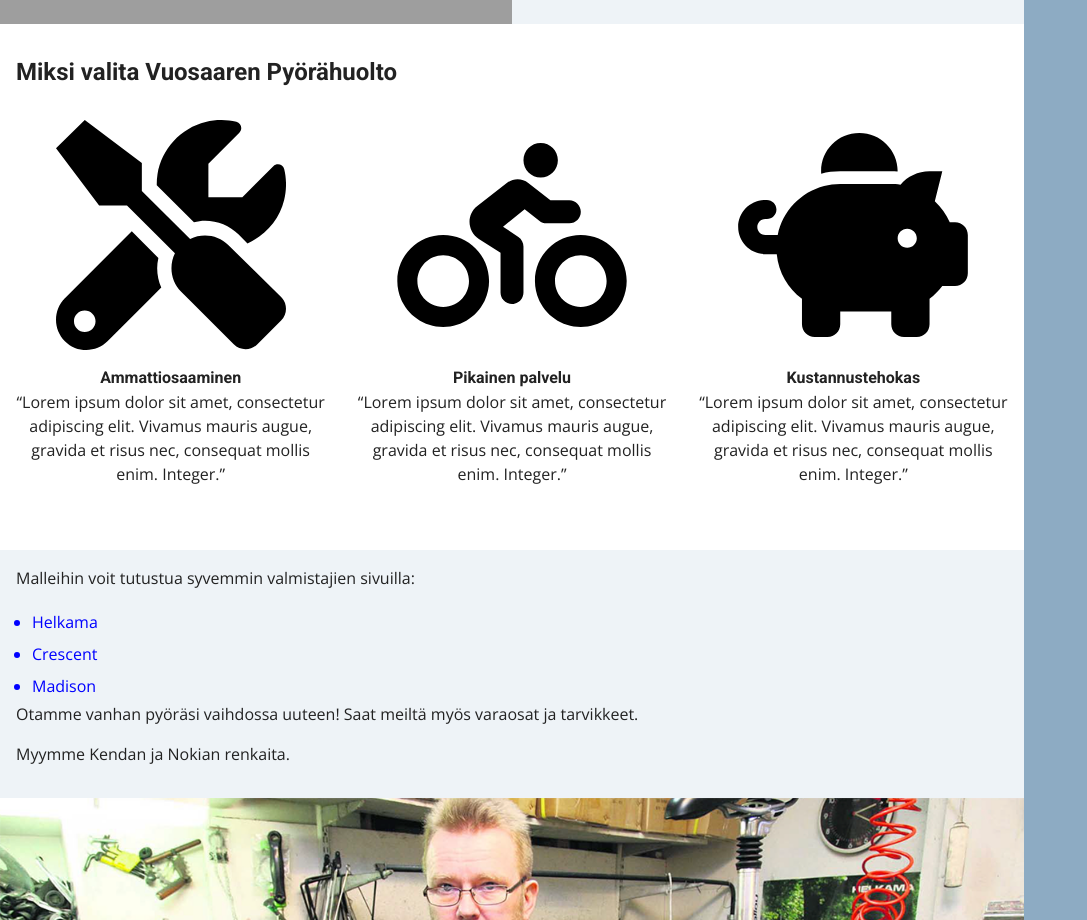
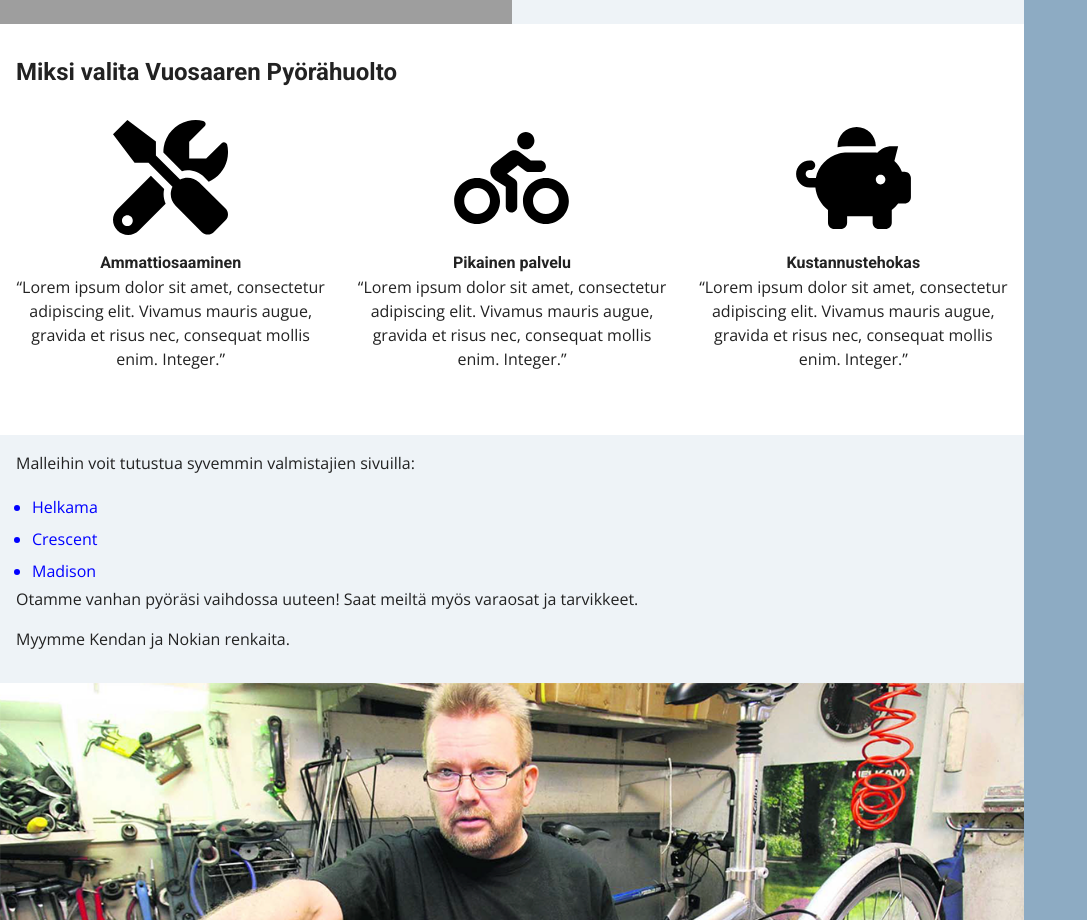
Before and after one commit to otsolap/Vuosaaren-pyorahuolto, a Next.js app: page /polkupyorat in a window 1280 px wide. Shown: the part 1480-2400 px from the top of the page, without its empty margins (0-1087 px from the left). Built offline with nearby package versions, Linux system fonts and the light colour scheme; grey boxes are pictures that could not be loaded.

Commit message:
small styling touches on objects

```diff
--- a/components/newsPage/NewsItem.js
+++ b/components/newsPage/NewsItem.js
@@ -13,8 +13,8 @@ const NewsItem = ({ news }) => {
                                 alt={newsItem.title}
                                 src={newsItem.image}
                                 quality={100}
-                                width={230}
-                                height={230}
+                                width={115}
+                                height={115}
                                 layout="responsive"
                                 objectFit='contain'
                                 objectPosition='center'
--- a/components/salesPage/BenefitItem.js
+++ b/components/salesPage/BenefitItem.js
@@ -12,8 +12,8 @@ const BenefitItem = ({ benefits }) => {
                                 alt={benefit.title}
                                 src={benefit.image}
                                 quality={100}
-                                width={230}
-                                height={230}
+                                width={115}
+                                height={115}
                                 layout="responsive"
                                 objectFit='contain'
                                 objectPosition='center'
--- a/content/repair.json
+++ b/content/repair.json
@@ -2,7 +2,7 @@
   "Hero": {
     "DesktopHeroImage": "/images/pyorahuolto.jpeg",
     "ImageAltText": "Vuosaaren Pyörähuollon liike",
-    "MobileHeroImage": "/images/pyorahuolto_sakke.jpg",
+    "MobileHeroImage": "/images/pyorahuolto.jpeg",
     "HeroTitle": ""
   },
   "Services": {
--- a/public/admin/config.yml
+++ b/public/admin/config.yml
@@ -65,7 +65,7 @@ collections:
           - { label: "Osion otsikko", name: "SectionTitle", widget: "string", required: false}
           - label: "Hyödyt"
             name: "benefits"
-            hint: "Kuvan suositeltu koko on 230 x 230 pikseliä."
+            hint: "Kuvan suositeltu koko on 115x115 pikseliä."
             widget: list
             max: 3
             fields:
--- a/styles/Benefits.module.scss
+++ b/styles/Benefits.module.scss
@@ -48,7 +48,7 @@
     }
 
     .imageContainer {
-        width: 230px;
-        height: 230px;
+        width: 115px;
+        height: 115px;
     }
 }
--- a/styles/News.module.scss
+++ b/styles/News.module.scss
@@ -45,7 +45,7 @@
     }
 
     .imageContainer {
-        width: 230px;
-        height: 230px;
+        width: 115px;
+        height: 115px;
     }
 }
```
